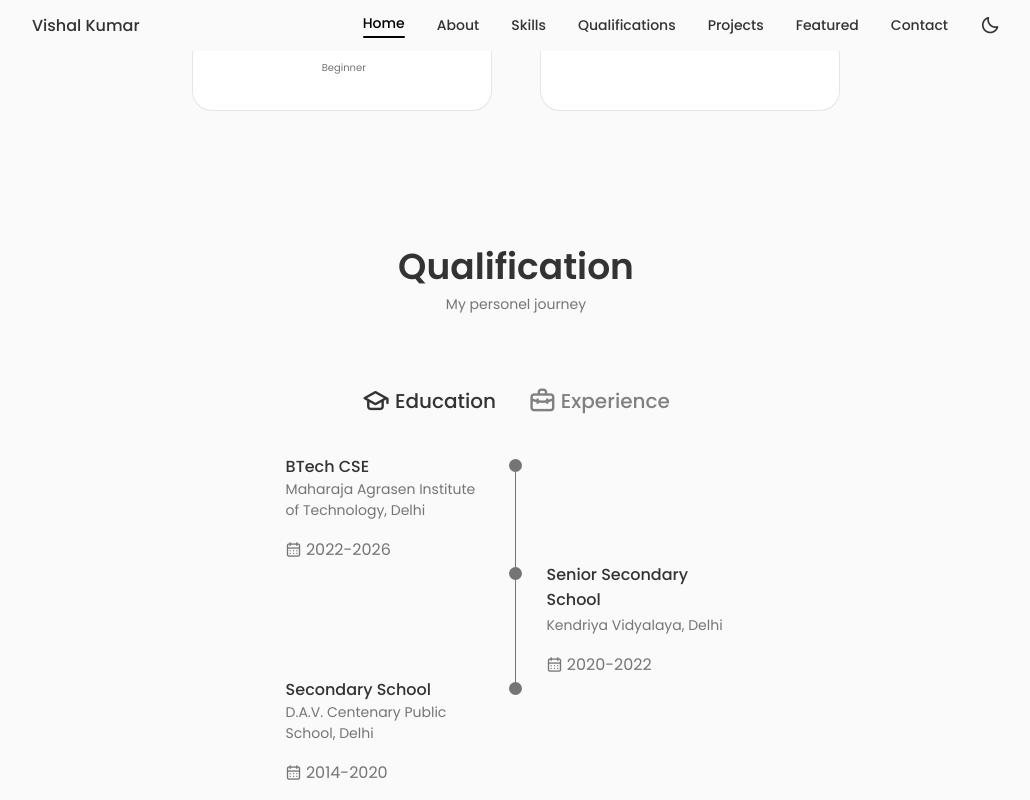
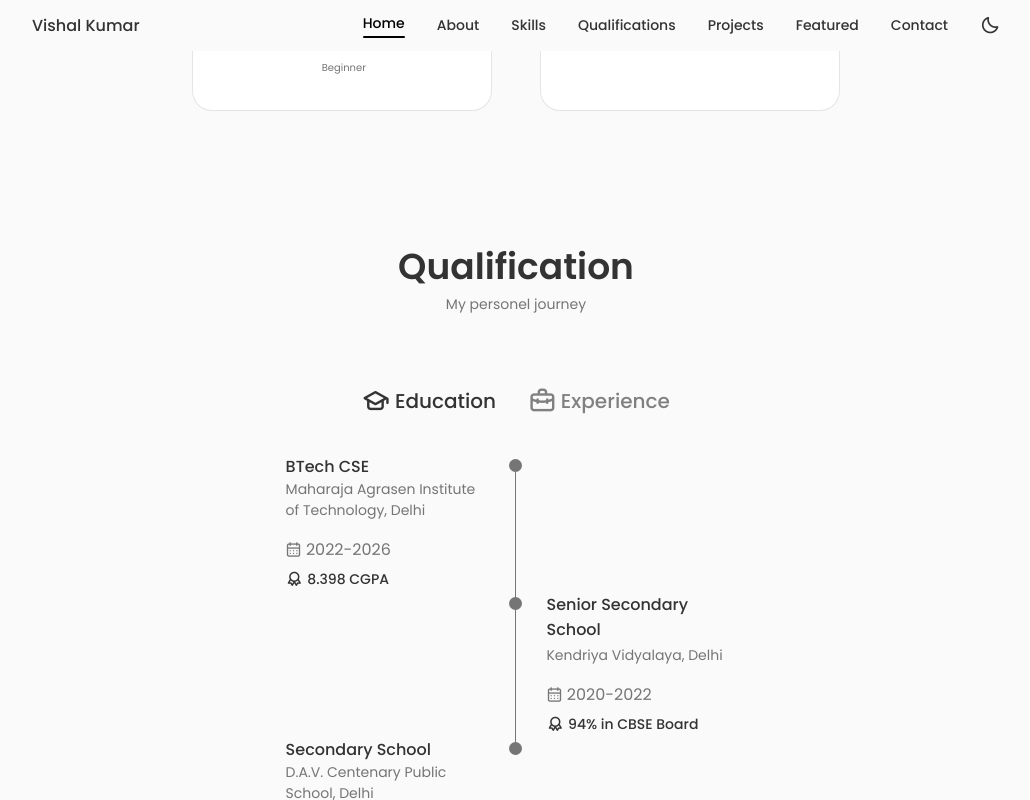
Before and after one commit to iamvishalrathi/My-PortFolio-Website, a React (Create React App) app: page / in a window 1280 px wide. Both pictures are taken after a click on the element "Education". Shown: the part 2246-3046 px from the top of the page, without its empty margins (124-1154 px from the left). Built offline with nearby package versions, Linux system fonts and the light colour scheme.

Commit message:
Qualification modification

```diff
--- a/src/components/qualification/Qualification.js
+++ b/src/components/qualification/Qualification.js
@@ -5,17 +5,20 @@ const educationData = [
   {
     title: "BTech CSE",
     subtitle: "Maharaja Agrasen Institute of Technology, Delhi",
-    period: "2022-2026"
+    period: "2022-2026",
+    cgpa: "8.398 CGPA"
   },
   {
     title: "Senior Secondary School",
     subtitle: "Kendriya Vidyalaya, Delhi",
-    period: "2020-2022"
+    period: "2020-2022",
+    cgpa: "94% in CBSE Board"
   },
   {
     title: "Secondary School",
     subtitle: "D.A.V. Centenary Public School, Delhi",
-    period: "2014-2020"
+    period: "2014-2020",
+    cgpa: "93.4% in CBSE Board"
   }
 ];
 
@@ -23,17 +26,20 @@ const experienceData = [
   {
     title: "Full Stack Developer",
     subtitle: "Truxie Startup",
-    period: "Nov 2024 - Present"
+    period: "Nov 2024 - Present",
+    role: "Intern"
   },
   {
-    title: "NCC Corporal",
+    title: "National Cadet Corps",
     subtitle: "Maharaja Agrasen Institute of Technology, Delhi",
-    period: "2022-2025"
+    period: "2022-2025",
+    role: "Corporal"
   },
   {
     title: "Full Stack Developer",
     subtitle: "CoderOne",
-    period: "Jun 2024 - Aug 2024"
+    period: "Jun 2024 - Aug 2024",
+    role: "Intern"
   }
 ];
 
@@ -54,6 +60,12 @@ const Qualification = () => {
             <div className='qualification__calender'>
               <i className='uil uil-calendar-alt'></i> {data.period}
             </div>
+            {data.cgpa && (
+              <div className='qualification__cgpa'>
+                <i className='uil uil-award'></i> {data.cgpa}
+              </div>
+            )}
+            {data.role && <p className='qualification__description'>{data.role}</p>}
           </div>
           <div>
             <span className='qualification__rounder'></span>
@@ -73,6 +85,12 @@ const Qualification = () => {
             <div className='qualification__calender'>
               <i className='uil uil-calendar-alt'></i> {data.period}
             </div>
+            {data.cgpa && (
+              <div className='qualification__cgpa'>
+                <i className='uil uil-award'></i> {data.cgpa}
+              </div>
+            )}
+            {data.role && <p className='qualification__description'>{data.role}</p>}
           </div>
         </>
       )}
--- a/src/components/qualification/qualification.css
+++ b/src/components/qualification/qualification.css
@@ -81,6 +81,28 @@
     transform: translate(6px, -7px);
 }
 
+.qualification__description {
+    font-size: var(--small-font-size);
+    margin-top: var(--mb-0-5);
+    color: var(--text-color);
+    font-style: italic;
+}
+
+.qualification__cgpa {
+    font-size: var(--small-font-size);
+    margin-top: var(--mb-0-25);
+    color: var(--title-color);
+    display: flex;
+    align-items: center;
+    gap: 0.25rem;
+    font-weight: var(--font-medium);
+}
+
+.qualification__cgpa i {
+    font-size: 1.1rem;
+    color: var(--title-color);
+}
+
 @media screen and (max-width: 992px) {
     .qualification__container {
         margin-left: auto;
```
